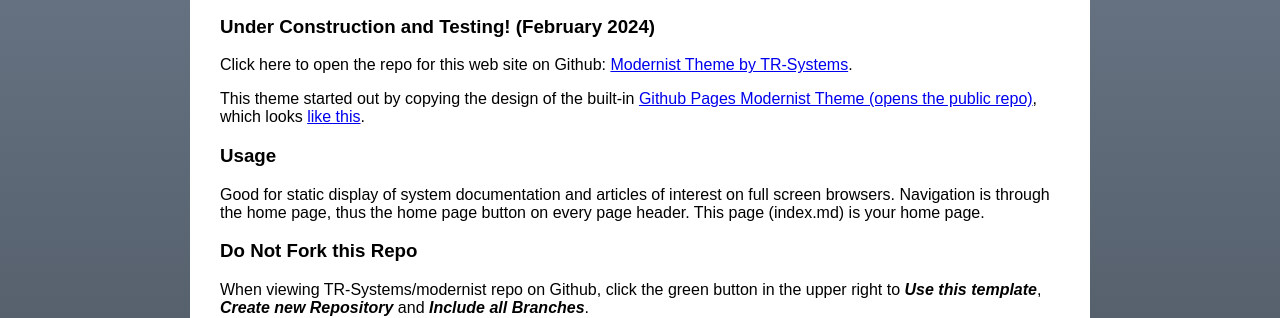
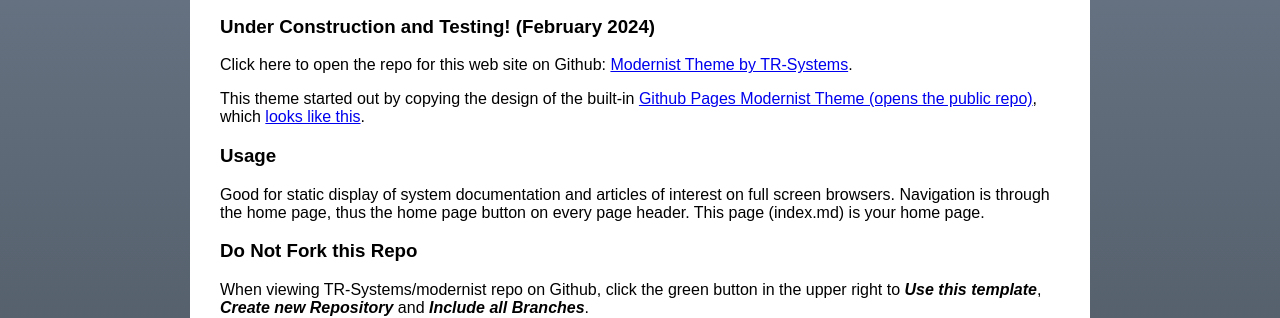
Before and after one commit to TR-Systems/modernist, a Jekyll site: the page built from index.md, in a window 1280 px wide and 900 px high. Shown: the part 153-471 px from the top of the window. Built offline with Jekyll 4.4.1, drawn with Linux system fonts in a browser that asks for light colours; our own code applies the rules of GitHub Pages for plain Markdown files.

Commit message:
Update index.md

```diff
--- a/index.md
+++ b/index.md
@@ -3,7 +3,7 @@
 
 Click here to open the repo for this web site on Github: [Modernist Theme by TR-Systems](https://github.com/TR-Systems/modernist){:target="_blank"}.
 
-This theme started out by copying the design of the built-in [Github Pages Modernist Theme (opens the public repo)](https://github.com/pages-themes/modernist){:target="_blank"}, which looks [like this](https://pages-themes.github.io/modernist/){:target="_blank"}.
+This theme started out by copying the design of the built-in [Github Pages Modernist Theme (opens the public repo)](https://github.com/pages-themes/modernist){:target="_blank"}, which [looks like this](https://pages-themes.github.io/modernist/){:target="_blank"}.
 
 ### Usage
 Good for static display of system documentation and articles of interest on full screen browsers. Navigation is through the home page, thus the home page button on every page header. This page (index.md) is your home page.
```
